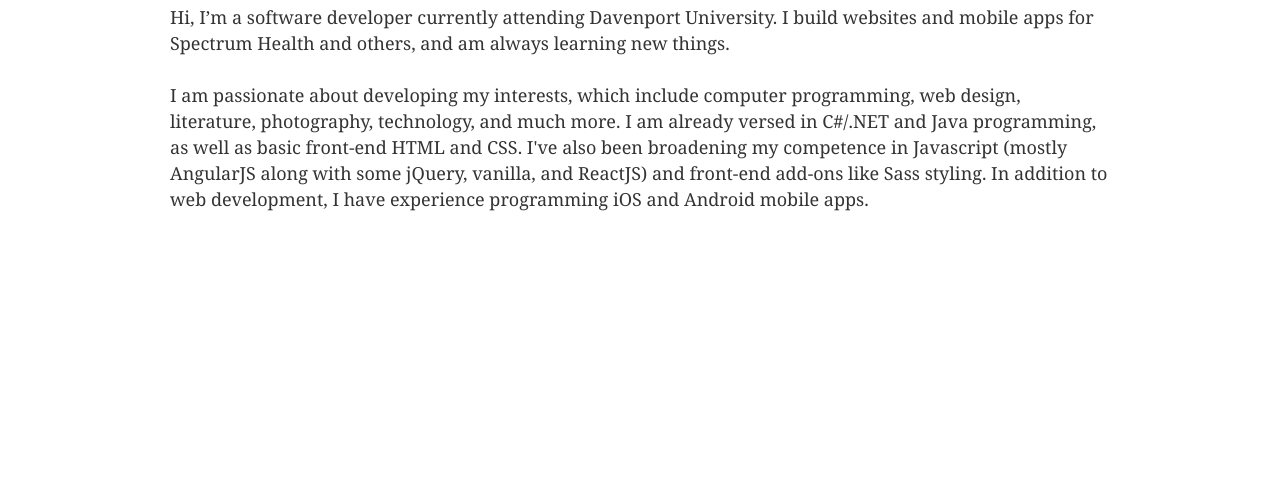
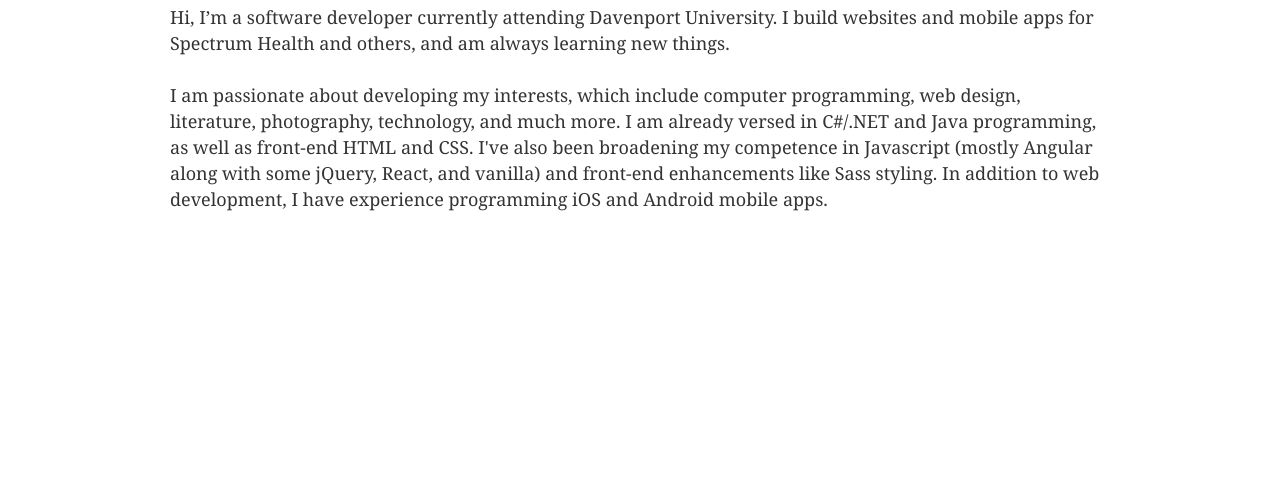
Before and after one commit to grantavery/GrantAveryCom, a Gatsby site: page / in a window 1280 px wide. Shown: the part 231-735 px from the top of the page. Built offline with nearby package versions, Linux system fonts and the light colour scheme; Gatsby itself is replaced by a stand-in of ours.

Commit message:
Added a VS Code debugger launch configuration file and clarified homepage info

```diff
--- a/src/pages/index.js
+++ b/src/pages/index.js
@@ -17,10 +17,10 @@ const IndexPage = () => (
         which include computer programming, web design, literature,
         photography, technology, and much more.
         I am already versed in C#/.NET and Java programming,
-        as well as basic front-end HTML and CSS.
+        as well as front-end HTML and CSS.
         I've also been broadening my competence in Javascript
-        (mostly AngularJS along with some jQuery, vanilla, and ReactJS)
-        and front-end add-ons like Sass styling.
+        (mostly Angular along with some jQuery, React, and vanilla)
+        and front-end enhancements like Sass styling.
         In addition to web development, I have experience programming
         iOS and Android mobile apps.
       </p>
```
